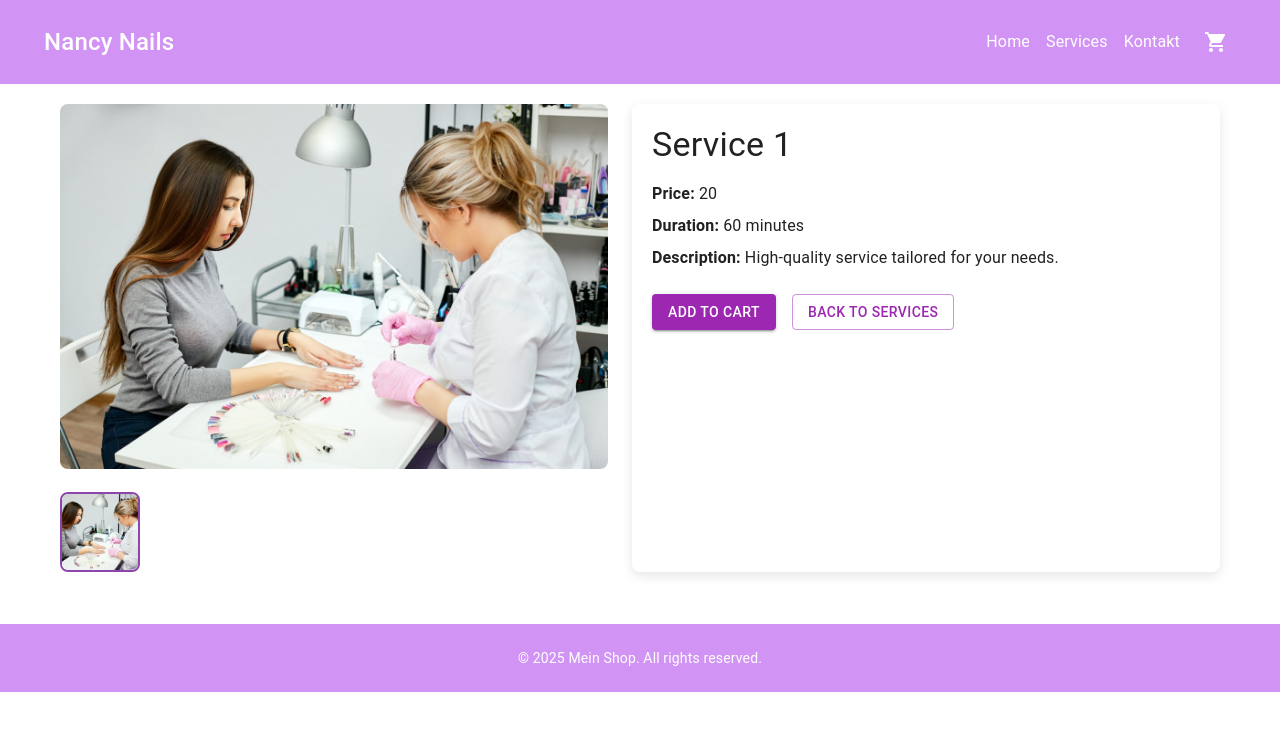
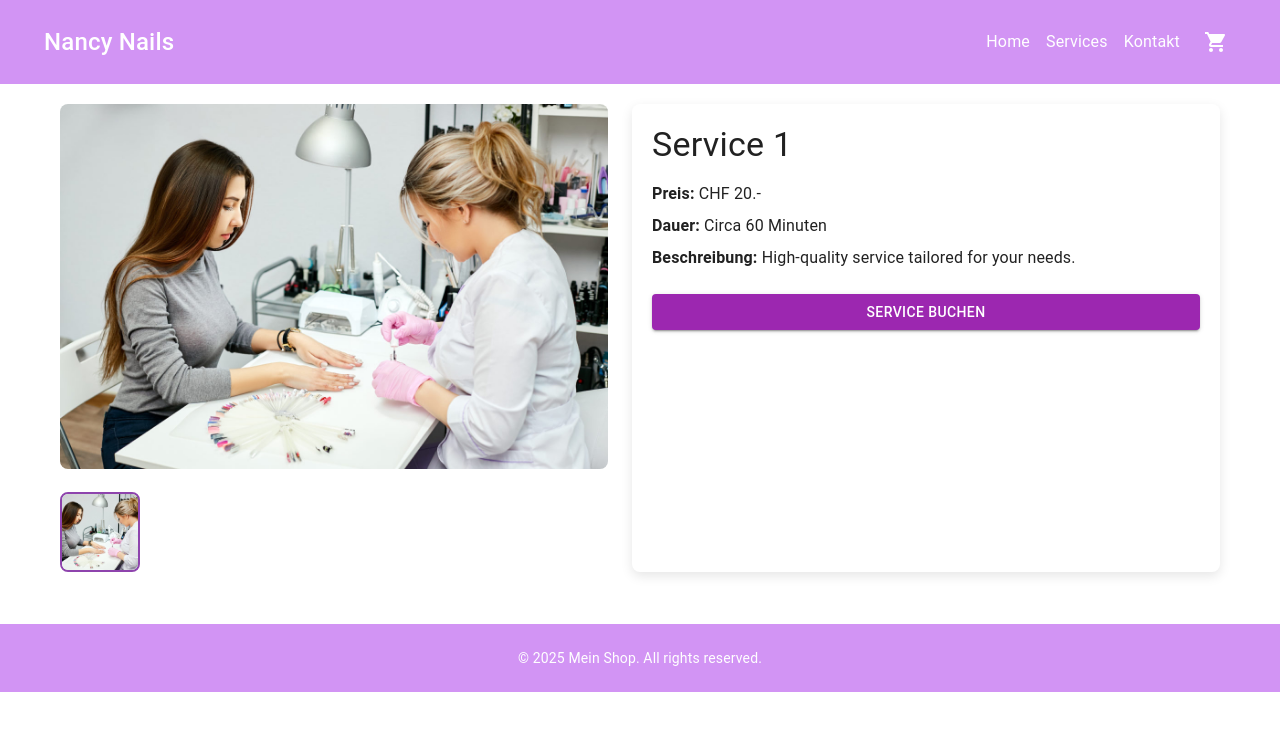
Before and after one commit to danielLutziger/sample_webshop, a React (Vite) app: page /product/1 in a window 1280 px wide. Shown: the top 730 px of the page. Built offline with nearby package versions, Linux system fonts and the light colour scheme.

Commit message:
translation to german for website stuff.

```diff
--- a/src/components/CalendarBooking.jsx
+++ b/src/components/CalendarBooking.jsx
@@ -2,15 +2,11 @@ import React, { useState } from "react";
 import Grid from "@mui/material/Grid2";
 import { Box, Typography, Button } from "@mui/material";
 import dayjs from "dayjs";
-import isSameOrAfter from "dayjs/plugin/isSameOrAfter";
-import isSameOrBefore from "dayjs/plugin/isSameOrBefore";
 import { DatePicker } from "@mui/x-date-pickers/DatePicker";
 import { LocalizationProvider } from "@mui/x-date-pickers/LocalizationProvider";
 import { AdapterDayjs } from "@mui/x-date-pickers/AdapterDayjs";
 
-dayjs.extend(isSameOrAfter);
-dayjs.extend(isSameOrBefore);
-
+dayjs.locale("de");
 export default function CalendarBooking({ appointmentDuration, setTermin }) {
     const blockedSlots = [
         { date: "21.01.2025", startTime: "10:00", endTime: "10:45" },
@@ -68,14 +64,14 @@ export default function CalendarBooking({ appointmentDuration, setTermin }) {
         : null;
 
     return (
-        <LocalizationProvider dateAdapter={AdapterDayjs}>
+        <LocalizationProvider dateAdapter={AdapterDayjs} adapterLocale="de">
             <Box sx={{ paddingTop: "20px", paddingBottom: "20px", margin: "auto" }}>
                 <Typography variant="h4" sx={{ textAlign: "center", mb: 4 }}>
-                    Book Your Appointment
+                    Buche deinen Termin
                 </Typography>
 
                 <DatePicker
-                    label="Select Date"
+                    label="Datum auswählen"
                     value={selectedDate}
                     onChange={(newValue) => {
                         setSelectedDate(newValue);
@@ -90,7 +86,7 @@ export default function CalendarBooking({ appointmentDuration, setTermin }) {
                 {selectedDate && (
                     <Box sx={{ mt: 4 }}>
                         <Typography variant="h6" sx={{ mb: 2 }}>
-                            Available Slots
+                            Verfügbare Termine
                         </Typography>
                         <Grid container>
                             {slots.map((slot) => (
@@ -118,12 +114,12 @@ export default function CalendarBooking({ appointmentDuration, setTermin }) {
                 {selectedSlot && (
                     <Box sx={{ mt: 4 }}>
                         <Typography variant="h6" sx={{ mb: 2 }}>
-                            Selected Slot
+                            Ausgewählter Termin
                         </Typography>
                         <Typography>{`${selectedDate.format(
                             "DD.MM.YYYY"
                         )} um ${selectedSlot}`} - {endtime}</Typography>
-                        <Typography>Dauer circa {appointmentDuration} mins</Typography>
+                        <Typography>Dauer circa {appointmentDuration} Minuten</Typography>
                     </Box>
                 )}
             </Box>
--- a/src/components/CartPage.jsx
+++ b/src/components/CartPage.jsx
@@ -72,7 +72,7 @@ export default function CartPage({ cartItems, setCartItems }) {
     return (
         <Box sx={{ padding: "20px", maxWidth: "800px", margin: "auto" }}>
             <Typography variant="h4" sx={{ textAlign: "center", mb: 4 }}>
-                Dein Warenkorb
+                Services im Warenkorb
             </Typography>
 
             {/* Cart Items */}
@@ -93,7 +93,7 @@ export default function CartPage({ cartItems, setCartItems }) {
                             {/* Item Image */}
                             <Box
                                 component="img"
-                                src={item.image}
+                                src={new URL(item.image, import.meta.url).href}
                                 alt={item.title}
                                 sx={{
                                     width: "80px",
@@ -106,10 +106,10 @@ export default function CartPage({ cartItems, setCartItems }) {
                             <Box sx={{ flex: 1 }}>
                                 <Typography variant="h6">{item.title}</Typography>
                                 <Typography variant="body1" color="secondary">
-                                    {item.price}
+                                    Preis: CHF {item.price}.-
                                 </Typography>
                                 <Typography variant="body1" color="secondary">
-                                    Dauer: {item.duration}
+                                    Dauer: circa {item.duration} Minuten
                                 </Typography>
                             </Box>
                             {/* Delete Button */}
--- a/src/components/FeaturedServices.jsx
+++ b/src/components/FeaturedServices.jsx
@@ -125,6 +125,9 @@ export default function FeaturedServices({ cartItems, setCartItems }) {
                                 <Typography variant="body1" color="secondary">
                                     CHF {service.price}.-
                                 </Typography>
+                                <Typography variant="body2" color="secondary">
+                                    Dauer: ~{service.duration} Minuten
+                                </Typography>
                                 <Button
                                     variant="contained"
                                     color="secondary"
@@ -134,7 +137,7 @@ export default function FeaturedServices({ cartItems, setCartItems }) {
                                         addToCart(service); // Add the item to the cart
                                     }}
                                 >
-                                    Add to Cart
+                                    Service buchen
                                 </Button>
                             </CardContent>
                         </Card>
--- a/src/components/ProductDetail.jsx
+++ b/src/components/ProductDetail.jsx
@@ -102,26 +102,24 @@ export default function ProductDetail({ cartItems, setCartItems }) {
                     {product.title}
                 </Typography>
                 <Typography variant="body1" sx={{ mb: 1 }}>
-                    <strong>Price:</strong> {product.price}
+                    <strong>Preis:</strong> CHF {product.price}.-
                 </Typography>
                 <Typography variant="body1" sx={{ mb: 1 }}>
-                    <strong>Duration:</strong> {product.duration} minutes
+                    <strong>Dauer:</strong> Circa {product.duration} Minuten
                 </Typography>
                 <Typography variant="body1" sx={{ mb: 3 }}>
-                    <strong>Description:</strong> {product.description}
+                    <strong>Beschreibung:</strong> {product.description}
                 </Typography>
 
                 {/* Action Buttons */}
-                <Box sx={{ display: "flex", gap: 2 }}>
+                <Box sx={{ display: "flex"}}>
                     <Button
+                        sx={{width: "100%"}}
                         variant="contained"
                         color="secondary"
                         onClick={() => addToCart(product)}
                     >
-                        Add to Cart
-                    </Button>
-                    <Button variant="outlined"  color="secondary" onClick={() => navigate(-1)}>
-                        Back to Services
+                        Service buchen
                     </Button>
                 </Box>
             </Box>
--- a/src/components/Services.jsx
+++ b/src/components/Services.jsx
@@ -34,7 +34,7 @@ export default function ServicesPage() {
                         <Box
                             component="img"
                             src={new URL(service.image, import.meta.url).href}
-                            alt="Hero Image"
+                            alt="Serivce Bild"
                             className={"colorClass"}
                             sx={{
                                 width: "100%",
@@ -57,6 +57,9 @@ export default function ServicesPage() {
                             <Typography variant="body1" color="secondary">
                                 CHF {service.price}.-
                             </Typography>
+                            <Typography variant="body2" color="secondary">
+                                Dauer: ~{service.duration} Minuten
+                            </Typography>
                         </CardContent>
                     </Card>
                 ))}
```
